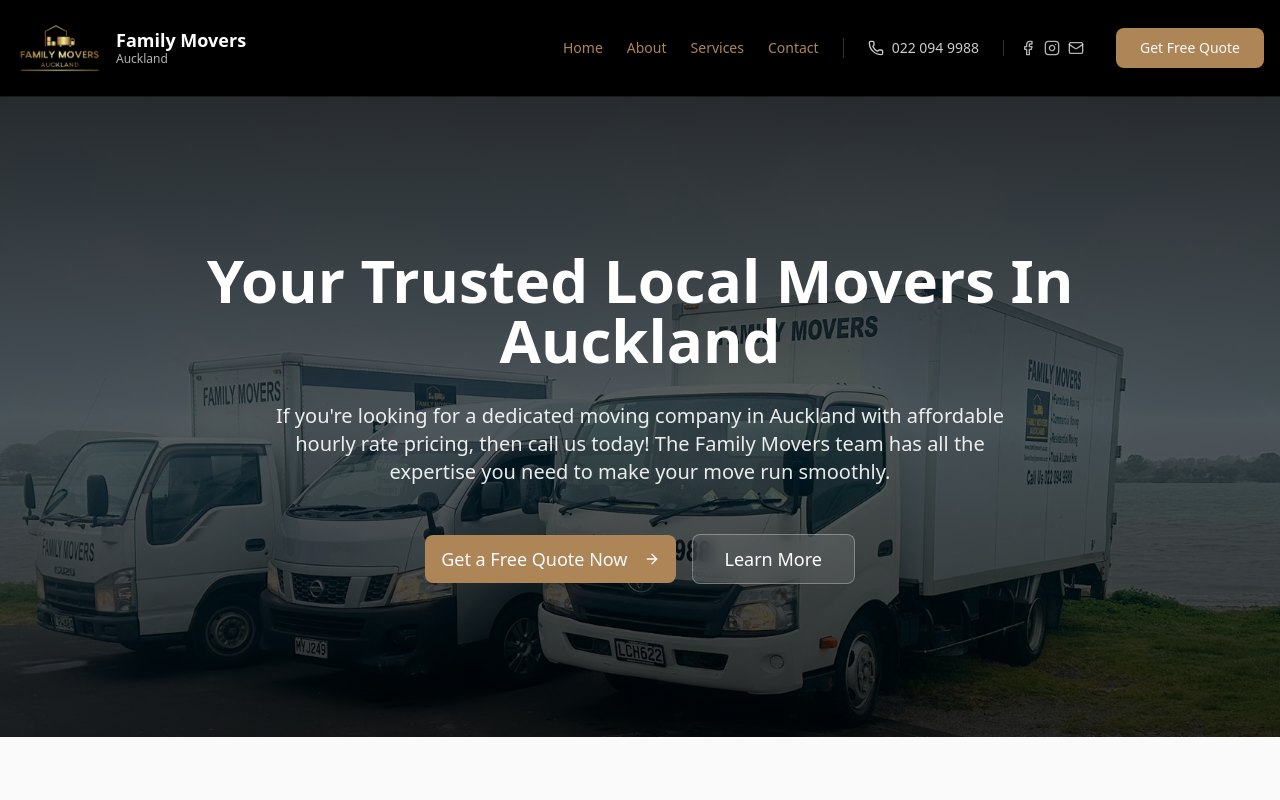
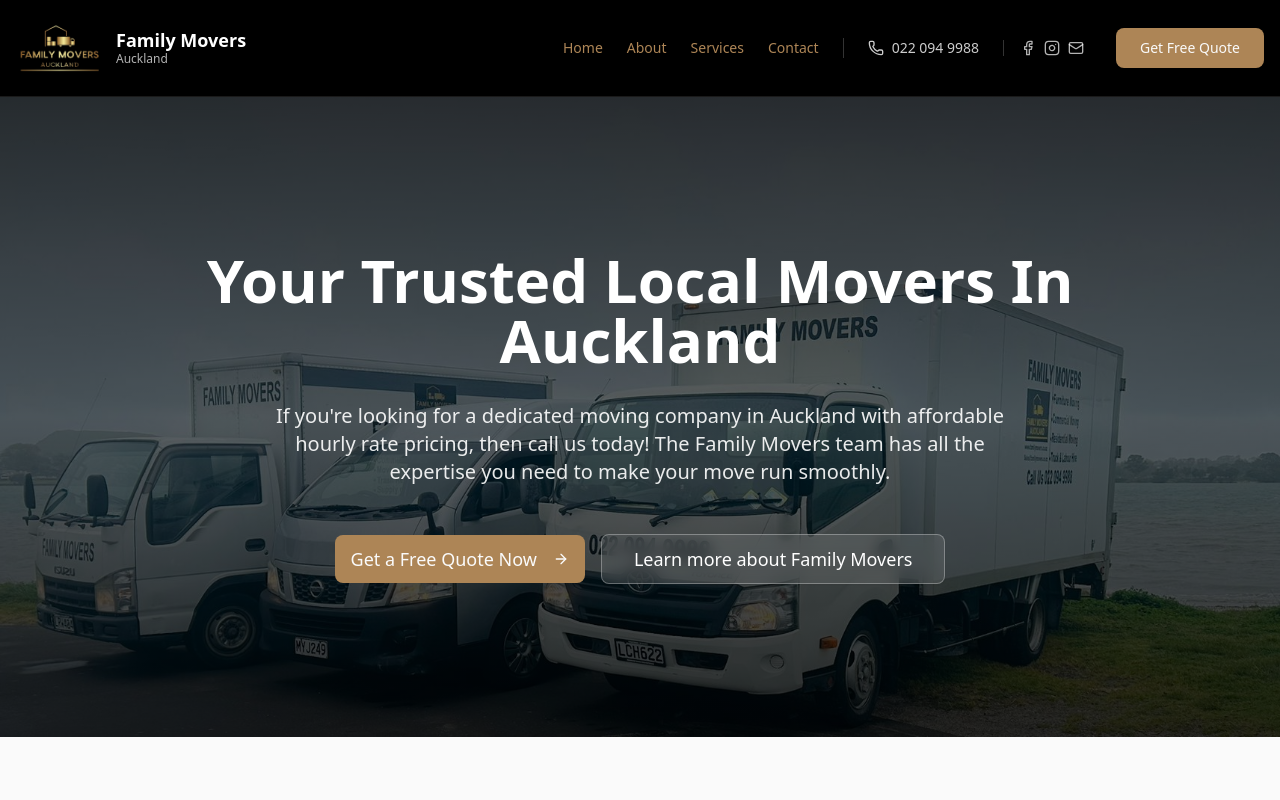
Before and after one commit to dpiyumal2319/familymovers-website, a Next.js app: page / in a window 1280 px wide. Shown: the top 800 px of the page. Built offline with nearby package versions, Linux system fonts and the light colour scheme.

Commit message:
fix: improve descriptive link text for SEO

```diff
--- a/components/common/ServiceCard.tsx
+++ b/components/common/ServiceCard.tsx
@@ -65,7 +65,7 @@
               href={href}
               className="inline-flex items-center text-xs text-primary hover:text-primary/80 font-medium mt-2 group-hover:underline"
             >
-              Learn more
+              Learn more about {title}
               <ArrowRight className="ml-1 h-3 w-3" aria-hidden="true" />
             </Link>
           )}
@@ -108,7 +108,7 @@
         {href && (
           <Button variant="link" asChild className="px-0 w-fit">
             <Link href={href}>
-              Learn more
+              Learn more about {title}
               <ArrowRight className="ml-2 h-4 w-4" aria-hidden="true" />
             </Link>
           </Button>
--- a/components/sections/HeroSection.tsx
+++ b/components/sections/HeroSection.tsx
@@ -59,7 +59,7 @@
               size="lg"
               className="text-base md:text-lg px-8 py-6 bg-white/10 backdrop-blur-sm border-white/30 text-white hover:bg-white/20"
             >
-              <Link href="/about-us">Learn More</Link>
+              <Link href="/about-us">Learn more about Family Movers</Link>
             </Button>
           </div>
         </div>
```
